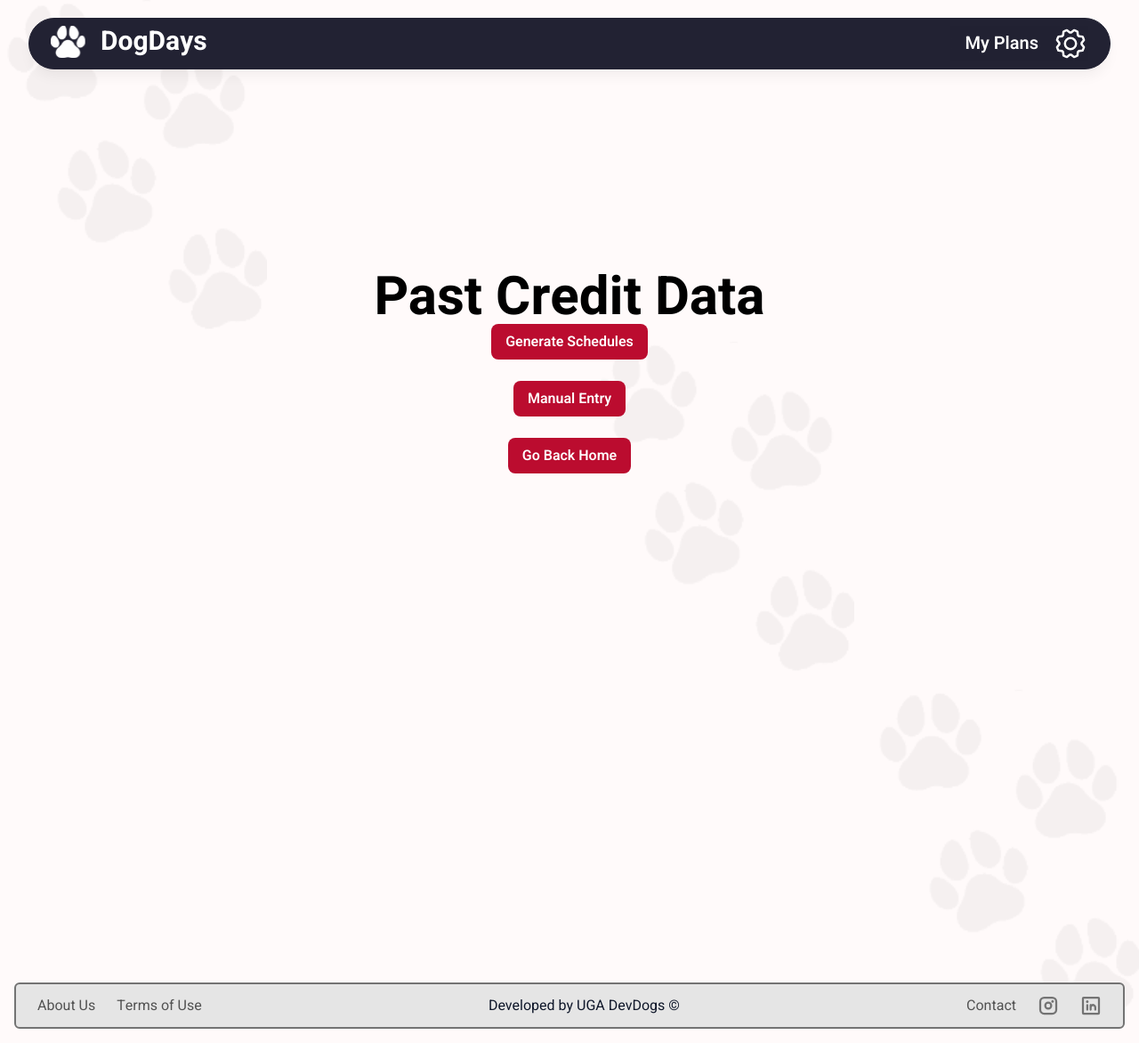
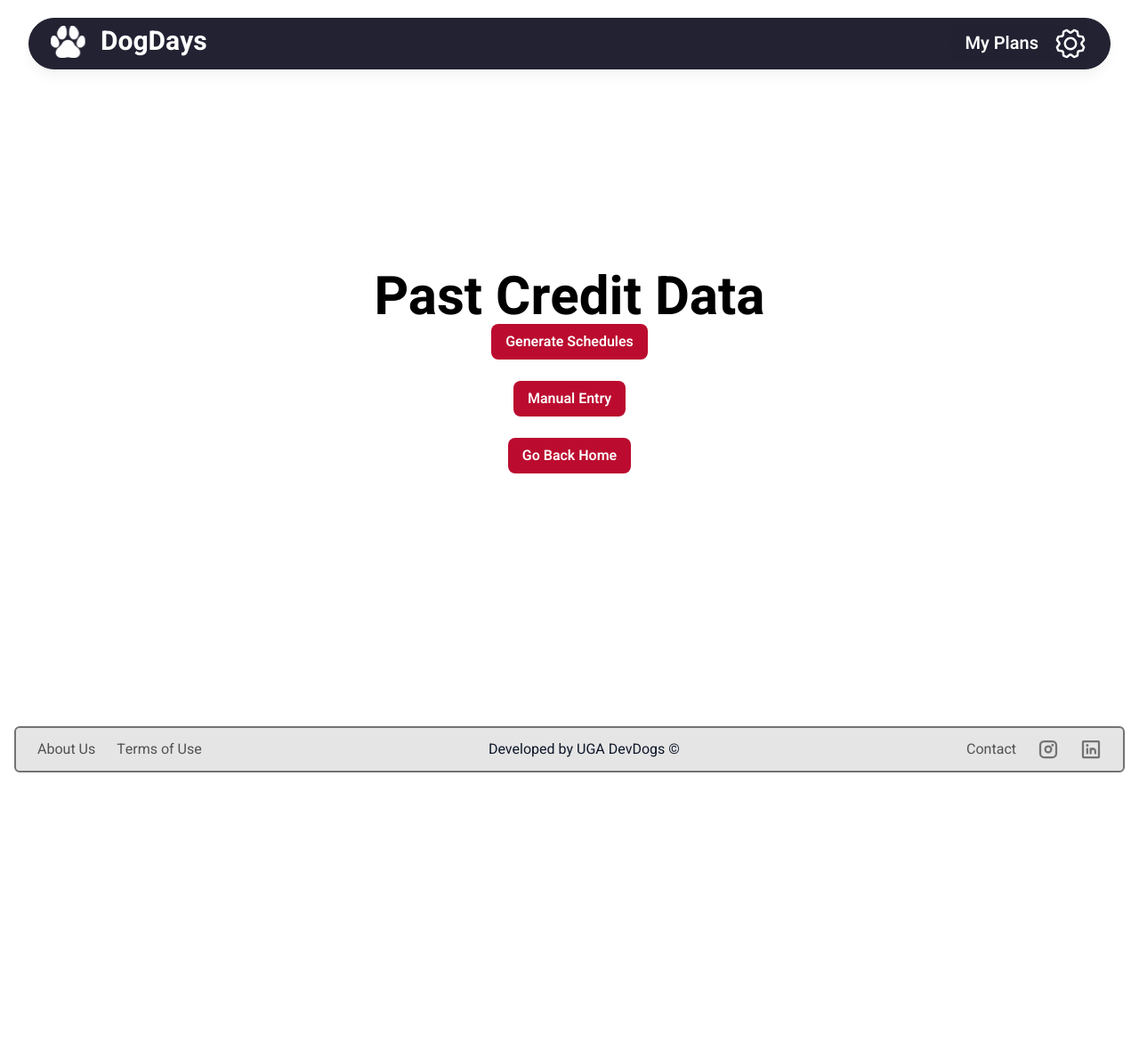
Before and after one commit to DevDogs-UGA/Optimal-Schedule-Builder, a Next.js app in the folder frontend/: page /credit-data in a window 1280 px wide. Shown: the whole page at 89% size. After the commit the page ends 884 px from the top, so only its background shows below. Built offline with nearby package versions, Linux system fonts and the light colour scheme.

Commit message:
Revert "Corrected Homepage bug with scrolling"

```diff
--- a/frontend/src/app/layout.tsx
+++ b/frontend/src/app/layout.tsx
@@ -2,7 +2,6 @@ import "@/styles/globals.css";
 import { Heebo } from "next/font/google";
 import { type Metadata } from "next";
 import { Footer } from "@/components/Footer";
-import Image from "next/image"; // Ensure this is imported
 
 const heebo = Heebo({ subsets: ["latin"], variable: "--font-sans" });
 
@@ -18,32 +17,8 @@ export default function RootLayout({
 }: Readonly<{ children: React.ReactNode }>) {
   return (
     <html lang="en" className={heebo.variable}>
-      <body className="relative flex min-h-screen flex-col bg-background">
-        <Image
-          className="absolute left-0 top-0 -z-10"
-          src="/images/paws.svg"
-          alt="Paws"
-          width={300}
-          height={300}
-        />
-        <Image
-          className="absolute bottom-0 right-0 -z-10"
-          src="/images/paws.svg"
-          alt="Paws"
-          width={300}
-          height={300}
-        />
-        <Image
-          className="absolute bottom-1/3 right-1/4 -z-10 hidden lg:block"
-          src="/images/paws.svg"
-          alt="Paws"
-          width={300}
-          height={300}
-        />
-
-        <main className="relative flex flex-1 flex-col">
-          <div className="mb-[18rem]">{children}</div>
-        </main>
+      <body className="flex min-h-screen flex-col">
+        <main className="relative flex flex-1 flex-col">{children}</main>
         <Footer />
       </body>
     </html>
--- a/frontend/src/app/page.tsx
+++ b/frontend/src/app/page.tsx
@@ -1,20 +1,16 @@
+// Returning User: option(saved filter preferences, manual entry, saved plans)
+// New User: option(saved filter preferences, questionnaire page, saved plans)
+
 import Image from "next/image";
 import Link from "next/link";
 import background from "../../public/images/background.png";
 import devdog from "../../public/images/devdog.png";
 import { Navbar } from "@/components/Navbar";
-import { CallToAction } from "@/components/CallToAction";
-import { Minimap } from "@/components/Minimap";
-import { ScheduleSave } from "@/components/ScheduleSave";
-import { LabPairingSystem } from "@/components/LabPairingSystem";
-import { HomepageAlert } from "@/components/HomepageAlert";
 
 export default function Home() {
   return (
     <>
       <Navbar />
-
-      {/* Background Images */}
       <div className="relative -mt-[3.625rem] flex flex-1 flex-col items-center justify-center gap-16 px-4 pt-24 text-center">
         <Image
           alt=""
@@ -29,7 +25,6 @@ export default function Home() {
           src={background}
         />
 
-        {/* Title and Branding */}
         <div className="flex flex-col items-center gap-20 rounded-md bg-gradient-to-bl from-white/50 to-pink-100/50 px-6 py-16 backdrop-blur-sm min-[480px]:px-12 sm:px-16 md:contents">
           <div className="flex gap-6 text-6xl md:text-7xl xl:text-8xl">
             <h2 className="font-extrabold text-slate-800">DogDays</h2>
@@ -43,7 +38,6 @@ export default function Home() {
             </figure>
           </div>
 
-          {/* Tagline */}
           <div className="flex flex-col gap-8 rounded-md from-white/50 to-pink-100/50 md:bg-gradient-to-bl md:px-16 md:py-8 md:backdrop-blur-sm">
             <p className="flex flex-col font-bold text-bulldog-red">
               <span className="text-xl sm:text-2xl xl:text-3xl">
@@ -54,7 +48,6 @@ export default function Home() {
               </span>
             </p>
 
-            {/* Call-to-Action */}
             <div className="flex items-center text-lg font-bold xl:text-xl">
               <p className="-mr-6 flex-1 cursor-default rounded-l-full bg-[#F8E6EA] bg-dusty-pink px-4 py-3 text-left text-neutral-600/40 shadow-inner">
                 Ready?
@@ -72,26 +65,6 @@ export default function Home() {
           </div>
         </div>
       </div>
-
-      {/* Additional Features (from `dev` branch) */}
-      <div className="mb-10 flex flex-col items-center gap-4">
-        <div className="flex flex-col items-center justify-end gap-4">
-          <Minimap />
-          <ScheduleSave />
-        </div>
-        <Link href="/">
-          <div className="h-[10rem] w-[10rem] rounded-xl bg-[#F3EDED] transition duration-300 ease-in-out hover:bg-[#c3a5a5] sm:h-[10rem] sm:w-[20rem] md:h-[12rem] md:w-[25rem] lg:h-[15rem] lg:w-[30rem]"></div>
-        </Link>
-        <div className="flex flex-col items-center justify-end gap-4">
-          <LabPairingSystem />
-          <HomepageAlert />
-        </div>
-        <div className="text-blue-600">
-          <button className="rounded-lg bg-bulldog-red px-4 py-2 font-semibold text-white">
-            <Link href={"/past-credits"}>Past Credits</Link>
-          </button>
-        </div>
-      </div>
     </>
   );
 }
```
